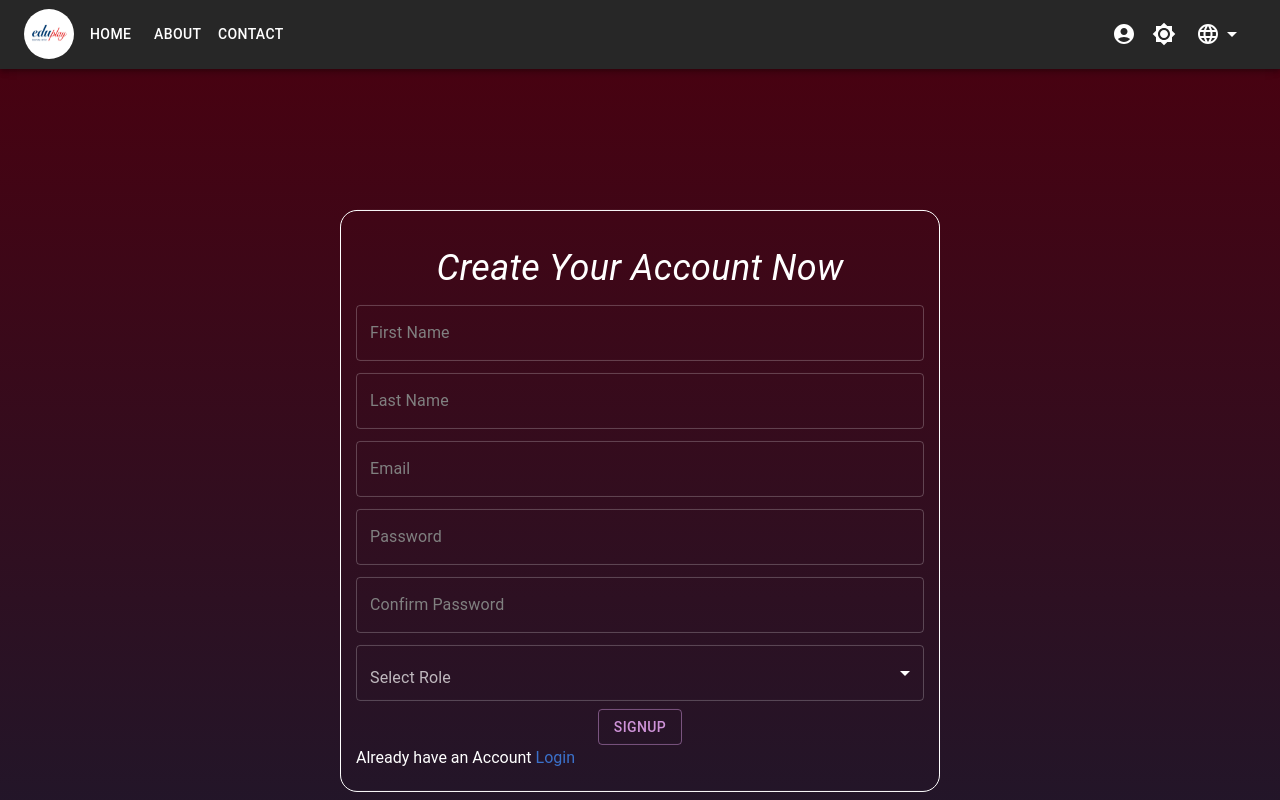
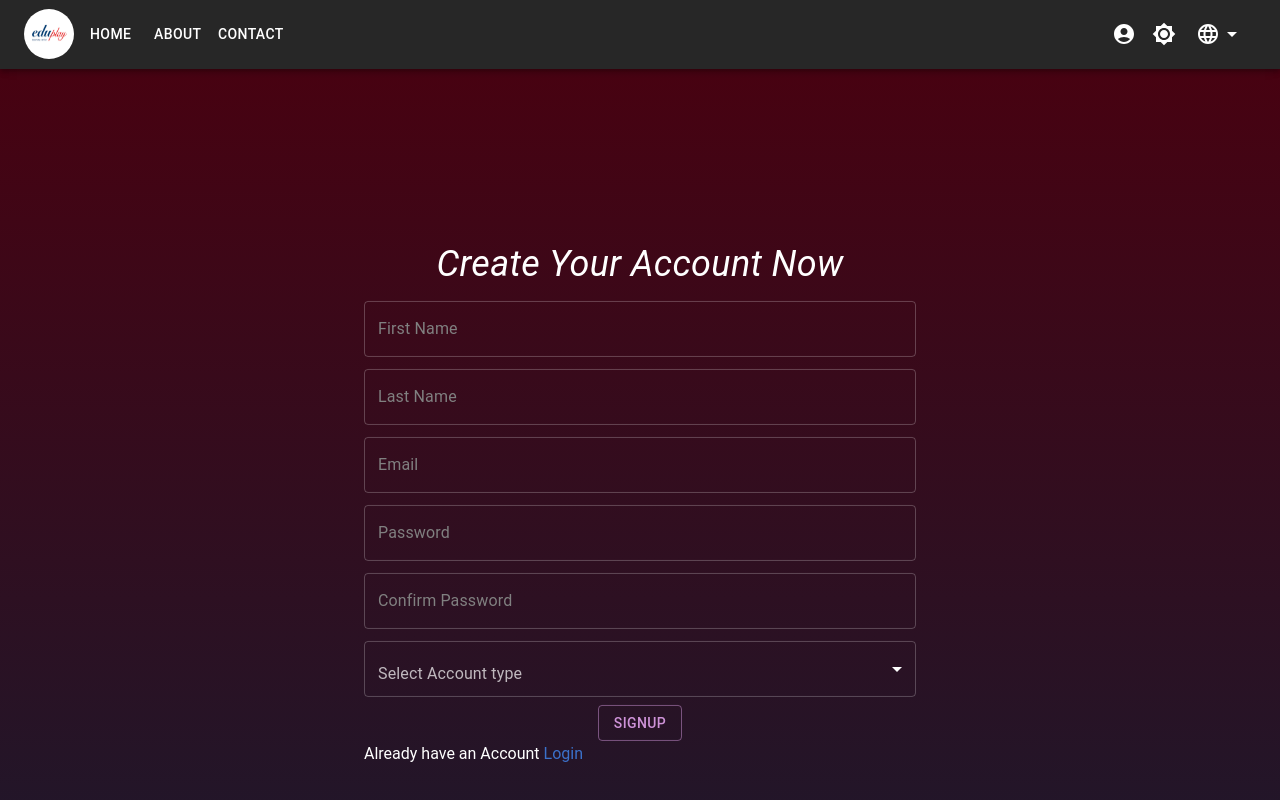
Before and after one commit to mahmoudAliaboElhassan/Graduation-Project, a React (Create React App) app: page /signup in a window 1280 px wide. Shown: the top 800 px of the page. Built offline with nearby package versions, Linux system fonts and the light colour scheme.

Commit message:
authentication style

```diff
--- a/public/assets/locales/en/translation.json
+++ b/public/assets/locales/en/translation.json
@@ -28,5 +28,11 @@
   "login-success": "You Have Logged in Successfully !",
   "error-login": "Login error",
   "error-login-text": "Error with email, password, or both",
-  "ok": "OK"
+  "ok": "OK",
+  "student": "Student",
+  "teacher": "Teacher",
+  "other": "Other",
+  "select-role":"Select Account type",
+  "select-grade":"Select Grade",
+  "select-subject":"Select Subject"
 }
--- a/src/components/formUI/select/index.tsx
+++ b/src/components/formUI/select/index.tsx
@@ -72,7 +72,10 @@ function SelectComponent({ name, label, options }: Props) {
           </MenuItem>
         ))}
       </Select>
-      <Typography component="div" sx={{ color: Colors.labelError }}>
+      <Typography
+        component="div"
+        sx={{ color: Colors.labelError, fontSize: "0.75rem" }}
+      >
         {configSelect.helperText}
       </Typography>
     </FormControl>
--- a/src/pages/auth/login.tsx
+++ b/src/pages/auth/login.tsx
@@ -13,6 +13,7 @@ import UseInitialValues from "../../hooks/use-initial-values";
 import UseFormValidation from "../../hooks/use-form-validation";
 import { useTranslation } from "react-i18next";
 import { HeadingElement } from "../../styles/heading";
+import { FormWrapper ,ContainerFormWrapper} from "../../styles/forms";
 import { useAppDispatch } from "../../hooks/redux";
 import { logIn } from "../../state/act/actAuth";
 import UseThemMode from "../../hooks/use-theme-mode";
@@ -27,8 +28,8 @@ function Login() {
   return (
     <>
       <div style={{ position: "relative", minHeight: "100vh" }}>
-        <Container maxWidth="sm" className={styles.formWrapper}>
-          <Formik
+      <ContainerFormWrapper maxWidth="sm"  >
+      <Formik
             initialValues={{
               ...INITIAL_FORM_STATE_LOGIN,
             }}
@@ -81,9 +82,10 @@ function Login() {
             }}
           >
             <div>
+              <FormWrapper>
               <HeadingElement>{t("login-now")}</HeadingElement>
-              <Form>
-                <Grid container>
+
+                                <Grid container>
                   <Grid size={{ xs: 12 }}>
                     <TextFieldWrapper name="email" label={t("email")} />
                   </Grid>
@@ -105,10 +107,10 @@ function Login() {
                     {t("signup")}{" "}
                   </Link>
                 </div>
-              </Form>
+              </FormWrapper>
             </div>
           </Formik>
-        </Container>
+        </ContainerFormWrapper>
       </div>
       <Footer />
     </>
--- a/src/pages/auth/signup.tsx
+++ b/src/pages/auth/signup.tsx
@@ -2,6 +2,7 @@ import { Form, Formik, useFormikContext } from "formik";
 import { Link } from "react-router-dom";
 import { Typography, Container } from "@mui/material";
 import Grid from "@mui/material/Grid2";
+
 import styles from "./form.module.css";
 import TextFieldWrapper from "../../components/formUI/textField";
 import ButtonWrapper from "../../components/formUI/submit";
@@ -11,39 +12,46 @@ import UseInitialValues from "../../hooks/use-initial-values";
 import UseFormValidation from "../../hooks/use-form-validation";
 import { useTranslation } from "react-i18next";
 import { HeadingElement } from "../../styles/heading";
+import { FormWrapper ,ContainerFormWrapper} from "../../styles/forms";
 import { useAppDispatch } from "../../hooks/redux";
 import { signUp } from "../../state/act/actAuth";
 import UseRoles from "../../hooks/use-roles";
 import SelectComponent from "../../components/formUI/select";
-import { useState, useEffect } from "react";
 
 const FormFields = () => {
   const { values } = useFormikContext() as any; // Access Formik context to get `values`
-  const [type, setType] = useState<string>("");
   const { Roles } = UseRoles();
+  const { t } = useTranslation();
   return (
     <>
       <Grid container>
         <Grid size={{ xs: 12 }}>
-          <TextFieldWrapper name="firstname" label="First Name" />
+          <TextFieldWrapper name="firstname" label={t("firstname")} />
         </Grid>
         <Grid size={{ xs: 12 }}>
-          <TextFieldWrapper name="lastname" label="Last Name" />
+          <TextFieldWrapper name="lastname" label={t("lastname")} />
         </Grid>
         <Grid size={{ xs: 12 }}>
-          <TextFieldWrapper name="email" label="Email" />
+          <TextFieldWrapper name="email" label={t("email")} />
         </Grid>
         <Grid size={{ xs: 12 }}>
-          <TextFieldWrapper name="password" label="Password" />
+          <TextFieldWrapper name="password" label={t("password")} />
         </Grid>
         <Grid size={{ xs: 12 }}>
-          <TextFieldWrapper name="confirmPassword" label="Confirm Password" />
+          <TextFieldWrapper
+            name="confirmPassword"
+            label={t("confirm-password")}
+          />
         </Grid>
         {/* <Grid size={{ xs: 12 }}>
           <PhoneForm name="phone" />
         </Grid> */}
         <Grid size={{ xs: 12 }}>
-          <SelectComponent name="type" options={Roles} label="Select Role" />
+          <SelectComponent
+            name="type"
+            options={Roles}
+            label={t("select-role")}
+          />
         </Grid>
 
         <Grid size={{ xs: 12 }}>
@@ -51,14 +59,14 @@ const FormFields = () => {
             <SelectComponent
               name="grade"
               options={Roles}
-              label="Select Grade"
+              label={t("select-grade")}
             />
           ) : (
             values.type === 1 && (
               <SelectComponent
                 name="subject"
                 options={Roles}
-                label="Select Subject"
+                label={t("select-subject")}
               />
             )
           )}
@@ -73,11 +81,10 @@ function SignUp() {
   const { FORM_VALIDATION_SCHEMA_SIGNUP } = UseFormValidation();
   const { t } = useTranslation();
   const dispatch = useAppDispatch();
-
-  return (
+   return (
     <>
       <div style={{ position: "relative", minHeight: "100vh" }}>
-        <Container maxWidth="sm" className={styles.formWrapper}>
+        <ContainerFormWrapper maxWidth="sm"  >
           <Formik
             initialValues={{
               ...INITIAL_FORM_STATE_SIGNUP,
@@ -104,8 +111,8 @@ function SignUp() {
             }}
           >
             <div>
+              <FormWrapper>
               <HeadingElement>{t("signup-now")}</HeadingElement>
-              <Form>
                 <FormFields /> <ButtonWrapper>{t("signup")}</ButtonWrapper>
                 <div className="text-center text-lg-start mt-1 mt-lg-0">
                   {t("already-have-account")}
@@ -117,10 +124,10 @@ function SignUp() {
                     {t("login")}
                   </Link>
                 </div>
-              </Form>
+              </FormWrapper>
             </div>
           </Formik>
-        </Container>
+        </ContainerFormWrapper>
       </div>
       <Footer />
     </>
--- /dev/null
+++ b/src/styles/forms/index.ts
@@ -0,0 +1,15 @@
+import { styled } from "@mui/material/styles";
+import { Form } from "formik";
+ import {   Container } from "@mui/material";
+
+export const FormWrapper = styled(Form)(({ theme }) => ({
+    marginTop: theme.spacing(5),
+    marginBottom: theme.spacing(5),
+
+  }));
+export const ContainerFormWrapper = styled(Container)(({ theme }) => ({
+    position: "absolute",
+    left: "50%",
+    top: "50%",
+    transform: "translate(-50%,-50%)",
+  }));
```
Also changed, not shown: public/assets/locales/ar/translation.json (+7 -1 lines).
